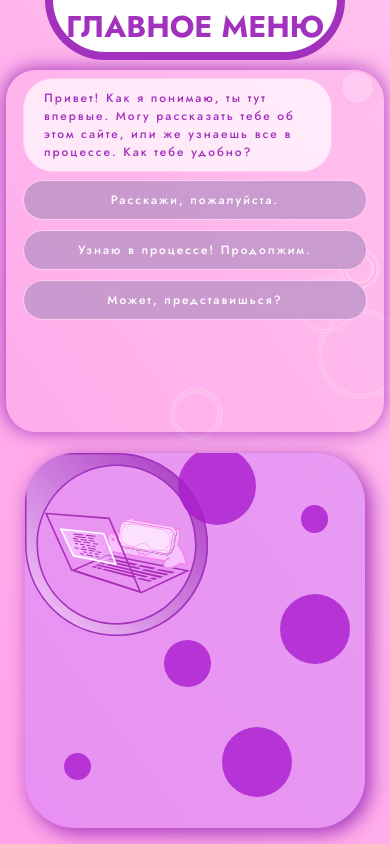
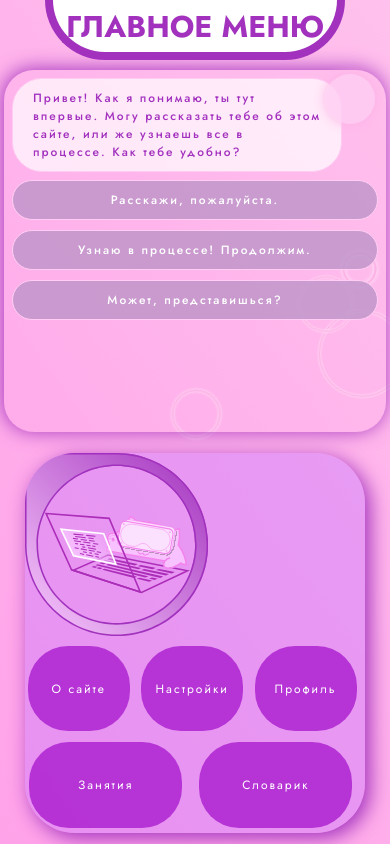
Before and after one commit to bambullbee/RUC, a React app: page / in a window 390 px wide. Both pictures are taken after a click on the button "ГЛАВНОЕ МЕНЮ". Shown: the top 844 px of the page. Built offline with nearby package versions, Linux system fonts and the light colour scheme.

Commit message:
adaptive display for widget window is in process

```diff
--- a/src/app/App.tsx
+++ b/src/app/App.tsx
@@ -4,18 +4,30 @@ import Header from "@/widgets/header/index";
 import Messanger from "@/widgets/messanger/index";
 import Widget from "@/widgets/widget/index";
 import GlobalBg from "./glogalBG/components/GlobalBg";
-import { useState } from "react";
-import Banner from "@/widgets/messanger/components/Banner";
+import { useEffect, useState } from "react";
+import Banner from "@/entities/Banner/components/Banner";
 
 const App = () => {
   const [isScrolling, setIsScrolling] = useState(false);
   const [isWidgetMenu, setIsWidgetMenu] = useState(false);
+  useEffect(() => {
+    function resizeHandler() {
+      if (
+        window.innerWidth > 992 &&
+        window.innerWidth / window.innerHeight < 2
+      ) {
+        setIsWidgetMenu(false);
+      }
+    }
+    window.addEventListener("resize", resizeHandler);
+    return () => window.removeEventListener("resize", resizeHandler);
+  }, []);
   return (
     <>
       <Header setIsWidgetMenu={setIsWidgetMenu} />
       <main>
         <Messanger isScrolling={isScrolling} setIsScrolling={setIsScrolling} />
-        <Widget />
+        <Widget isWidgetMenu={isWidgetMenu} />
         <button
           className="scroll-prevent-btn"
           style={{
--- /dev/null
+++ b/src/app/features/curerntLocationSlice.ts
@@ -0,0 +1,17 @@
+import { createSlice, PayloadAction } from "@reduxjs/toolkit";
+
+type currentLocation = "about" | "sett" | "prof" | "quests" | "dict" | "none";
+
+const currentLocationSlice = createSlice({
+  name: "currentLocation",
+  initialState: "none",
+  reducers: {
+    changeCurrentLocation(state, action: PayloadAction<currentLocation>) {
+      state = action.payload;
+    },
+  },
+});
+
+export const { changeCurrentLocation } = currentLocationSlice.actions;
+
+export default currentLocationSlice.reducer;
--- a/src/app/store.ts
+++ b/src/app/store.ts
@@ -2,9 +2,13 @@ import { configureStore } from "@reduxjs/toolkit";
 import type { Action, ThunkAction } from "@reduxjs/toolkit";
 
 import navigationReducer from "./features/navigationSlice";
+import currentLocationReducer from "./features/curerntLocationSlice";
 
 export const store = configureStore({
-  reducer: { navigation: navigationReducer },
+  reducer: {
+    navigation: navigationReducer,
+    currentLocation: currentLocationReducer,
+  },
 });
 
 export type AppStore = typeof store;
--- a/src/style.css
+++ b/src/style.css
@@ -31,6 +31,7 @@
   --header-nav-item-dropshadow-text: rgb(255, 0, 212);
   --fz1: 30px;
   --fz-lh: 2.5vmin;
+  --phone-container-width: 90vw;
 }
 
 body {
@@ -389,8 +390,7 @@ button span {
 
 .app-section {
   position: relative;
-  height: calc(50vh - 15px);
-  margin-bottom: 15px;
+  height: 50vh;
   width: 100%;
   max-width: 1600px;
   display: flex;
@@ -407,7 +407,7 @@ main {
 }
 
 .container {
-  width: 90vw;
+  width: var(--phone-container-width);
   margin: 0 auto;
   max-width: 1600px;
 }
@@ -432,12 +432,14 @@ main {
 .scroll-prevent-btn {
   position: absolute;
   z-index: 4;
-  right: 15px;
-  top: 0;
+  right: 20px;
+  top: 2px;
   width: 8vw;
   max-width: 112px;
+  min-width: 50px;
   height: 8vw;
   max-height: 112px;
+  min-height: 50px;
   margin: 0.5vmin;
   outline: none;
   border: none;
@@ -689,10 +691,59 @@ main {
 }
 
 .display-bg {
-  position: relative;
-  z-index: 1;
   width: 50%;
   height: 100%;
+}
+
+.menu {
+  position: relative;
+  z-index: 3;
+  height: 100%;
+  width: 100%;
+  margin-right: 20px;
+  display: grid;
+  grid-template-rows: 1fr 1fr;
+  grid-template-columns: repeat(6, 1fr);
+  grid-template-areas:
+    "a a b b c c"
+    "d d d e e e";
+}
+
+.menu-item {
+  display: flex;
+  color: white;
+  text-align: center;
+  width: 90%;
+  height: 90%;
+  padding: 5px;
+  margin: 2.5%;
+  border-radius: 40px;
+  background-color: var(--primary-HO-color);
+  font-size: var(--fz1);
+}
+
+.menu-item__inner {
+  margin: auto;
+}
+
+.menu-item:nth-child(1) {
+  grid-area: a;
+}
+
+.menu-item:nth-child(2) {
+  grid-area: b;
+}
+
+.menu-item:nth-child(3) {
+  grid-area: c;
+}
+
+.menu-item:nth-child(4) {
+  grid-area: d;
+}
+
+.menu-item:nth-child(5) {
+  grid-area: e;
 }
 
 .display-bg-bubble {
@@ -707,42 +758,42 @@ main {
 
 .dbb__1 {
   top: 16%;
-  left: 60%;
+  left: 81%;
   width: 7vmin;
   height: 7vmin;
 }
 
 .dbb__2 {
   top: 79%;
-  left: -80%;
+  left: 10%;
   width: 7vmin;
   height: 7vmin;
 }
 
 .dbb__3 {
   top: -3%;
-  left: -6%;
+  left: 46.5%;
   width: 20vmin;
   height: 20vmin;
 }
 
 .dbb__4 {
   top: 50%;
-  left: -20%;
+  left: 40%;
   width: 12vmin;
   height: 12vmin;
 }
 
 .dbb__5 {
   top: 37%;
-  left: 50%;
+  left: 75%;
   width: 18vmin;
   height: 18vmin;
 }
 
 .dbb__6 {
   top: 73%;
-  left: 15%;
+  left: 57%;
   width: 18vmin;
   height: 18vmin;
 }
@@ -772,12 +823,6 @@ main {
 
 /* MEDIAQUERIES */
 
-@media screen and (min-width: 1600px) {
-  .scroll-prevent-btn {
-    right: calc((100vw - 1575px) / 2);
-  }
-}
-
 @media (min-aspect-ratio: 3/5) {
   .cat {
     height: 100%;
@@ -802,42 +847,11 @@ main {
     height: 50%;
     width: 100%;
   }
-
-  .dbb__1 {
-    top: -72%;
-    left: 81%;
-  }
-
-  .dbb__2 {
-    top: 60%;
-    left: 11.5%;
-  }
-
-  .dbb__3 {
-    top: -103%;
-    left: 45%;
-  }
-
-  .dbb__4 {
-    top: 0%;
-    left: 41%;
-  }
-
-  .dbb__5 {
-    top: -25%;
-    left: 75%;
-  }
-
-  .dbb__6 {
-    top: 46%;
-    left: 58%;
-  }
 }
 
 @media (max-aspect-ratio: 2/3) {
   .messanger {
     padding: 3px 2%;
-    margin: 0 10px;
   }
 
   .answer {
@@ -847,8 +861,8 @@ main {
 }
 
 @media screen and (max-width: 992px), (min-aspect-ratio: 2/1) {
-  .container {
-    width: 97vw;
+  :root {
+    --phone-container-width: 97vw;
   }
 
   nav.narrow-nav {
@@ -905,6 +919,9 @@ main {
     padding: 0px;
     padding-top: 5px;
   }
+  .scroll-prevent-btn {
+    right: 25px;
+  }
 }
 
 @media screen and (max-width: 400px) {
@@ -914,13 +931,8 @@ main {
 }
 
 @media screen and (max-width: 768px) {
-  .container {
-    width: 97vw;
-  }
-
   .app-section {
-    height: calc(50vh - 5px);
-    margin-bottom: 5px;
+    height: 50vh;
   }
 
   .choose-answer {
@@ -932,15 +944,125 @@ main {
   }
 }
 
+@media screen and (max-width: 660px) {
+  .scroll-prevent-btn {
+    right: 13px;
+  }
+}
+
+@media screen and (min-width: 1600px) {
+  :root {
+    --phone-container-width: 1600px;
+  }
+  .scroll-prevent-btn {
+    right: calc((100vw - 1575px) / 2);
+  }
+  .messanger {
+    padding: 10px 20px;
+  }
+}
+
+@media (min-aspect-ratio: 3 / 1.618) {
+  .dbb__1 {
+    top: 10%;
+    left: 90%;
+  }
+
+  .dbb__2 {
+    top: 79%;
+    left: 30%;
+  }
+
+  .dbb__3 {
+    top: -3%;
+    left: 65%;
+  }
+
+  .dbb__4 {
+    top: 43%;
+    left: 45%;
+  }
+
+  .dbb__5 {
+    top: 37%;
+    left: 85%;
+  }
+
+  .dbb__6 {
+    top: 65%;
+    left: 60%;
+  }
+}
+
+@media (max-aspect-ratio: 1.2/1) and (min-aspect-ratio: 3/5.01) {
+  .menu {
+    grid-template-areas: "a" "b" "c" "d" "e";
+    grid-template-columns: 1fr;
+    grid-template-rows: repeat(5, 1fr);
+  }
+
+  .menu-item {
+    height: 80%;
+    margin: 2% auto;
+    width: 80%;
+  }
+}
+
+@media (max-aspect-ratio: 1/0.7) {
+  main {
+  }
+  .menu {
+    grid-template-areas: "a" "b" "c" "d" "e";
+    grid-template-columns: 1fr;
+    grid-template-rows: repeat(5, 1fr);
+  }
+  .menu-item:nth-child(4) {
+    /* position: absolute;
+    z-index: 3;
+    left: -100%;
+    top: 0; */
+  }
+  .menu-item:nth-child(5) {
+  }
+}
+
+@media (max-aspect-ratio: 3/5) {
+  .menu {
+    grid-template-areas: "a a b b c c" "d d d e e e";
+    grid-template-columns: repeat(6, 1fr);
+    grid-template-rows: 1fr 1fr;
+  }
+}
+
+@media (min-aspect-ratio: 3/5) and (max-aspect-ratio: 4/5) {
+  main {
+    /* background-color: red; */
+  }
+  .menu {
+    display: flex;
+    flex-direction: column;
+    height: calc(97vw * 0.9 / 2);
+  }
+
+  .menu-item:nth-child(4) {
+    height: calc((50vh * 0.9 - (var(--phone-container-width) * 0.9 / 2)));
+    position: absolute;
+    z-index: 1;
+    top: calc(var(--phone-container-width) * 0.9 / 2);
+    left: -90%;
+  }
+  .menu-item:nth-child(5) {
+    position: absolute;
+    z-index: 1;
+    top: calc(var(--phone-container-width) * 0.9 / 2);
+    left: 10%;
+  }
+}
+
 @media screen and (min-width: 480px) {
   :root {
     --fz1: 12px;
   }
-  /* .dialogue-window,
-  .app-section,
-  .answer {
-    font-size: 12px;
-  } */
 }
 
 @media screen and (max-width: 480px) {
@@ -950,34 +1072,18 @@ main {
 }
 
 @media screen and (min-width: 768px) {
-  /* .dialogue-window,
-  .app-section,
-  .answer {
-    font-size: 15px;
-  } */
   :root {
     --fz1: 15px;
   }
 }
 
 @media screen and (min-width: 992px) {
-  /* .dialogue-window,
-  .app-section,
-  .answer {
-    font-size: 20px;
-  } */
-
   :root {
     --fz1: 20px;
   }
 }
 
 @media screen and (min-width: 1280px) {
-  /* .dialogue-window,
-  .app-section,
-  .answer {
-    font-size: 30px;
-  } */
   :root {
     --fz1: 30px;
   }
--- a/src/widgets/header/Header.tsx
+++ b/src/widgets/header/Header.tsx
@@ -24,7 +24,12 @@ const Header = memo(({ setIsWidgetMenu }: headerPropsI) => {
         })}
       </nav>
       <nav className="narrow-nav">
-        <button className="header-btn">
+        <button
+          className="header-btn"
+          onClick={() => {
+            setIsWidgetMenu((prevState) => !prevState);
+          }}
+        >
           Главное меню
           <NarrowHeaderDecor />
         </button>
--- a/src/widgets/messanger/Messanger.tsx
+++ b/src/widgets/messanger/Messanger.tsx
@@ -15,7 +15,7 @@ import data from "@/app/data/data";
 
 import Message from "./UI/Message";
 import Answer from "./UI/Answer";
-import Banner from "./components/Banner";
+import Banner from "../../entities/Banner/components/Banner";
 
 function isEventSupported(eventName: keyof HTMLDivElement) {
   var el = document.createElement("div");
--- a/src/widgets/widget/UI/MenuItem.tsx
+++ b/src/widgets/widget/UI/MenuItem.tsx
@@ -0,0 +1,15 @@
+import React from "react";
+
+interface menuItemPropsI {
+  text: string;
+}
+
+const MenuItem = ({ text }: menuItemPropsI) => {
+  return (
+    <div className="menu-item">
+      <div className="menu-item__inner">{text}</div>
+    </div>
+  );
+};
+
+export default MenuItem;
--- a/src/widgets/widget/Widget.tsx
+++ b/src/widgets/widget/Widget.tsx
@@ -1,15 +1,19 @@
 import React, { memo } from "react";
 import SvgS from "./components/SvgS";
-import BgDisplay from "./components/Display";
+import Display from "./components/Display";
 
-const WIdget = memo(() => {
+interface widgetPropsI {
+  isWidgetMenu: boolean;
+}
+
+const Widget = memo(({ isWidgetMenu }: widgetPropsI) => {
   return (
     <section className="app-section container" aria-label="Виджет">
       <div className="right">
         <div className="phone-container">
           <div className="phone">
             <SvgS />
-            <BgDisplay />
+            <Display isWidgetMenu={isWidgetMenu} />
           </div>
         </div>
       </div>
@@ -17,4 +21,4 @@ const WIdget = memo(() => {
   );
 });
 
-export default WIdget;
+export default Widget;
--- a/src/widgets/widget/components/Display.tsx
+++ b/src/widgets/widget/components/Display.tsx
@@ -1,17 +1,24 @@
-import React, { useMemo } from "react";
+import React, { memo } from "react";
 
 import Bubble from "../UI/Bubble";
+import DisplayMenu from "./DisplayMenu";
 
-const Display = () => {
-  const displayEntities = useMemo(() => {
-    let entities = [];
+interface displayPropsI {
+  isWidgetMenu: boolean;
+}
+
+const Display = memo(({ isWidgetMenu }: displayPropsI) => {
+  let entities;
+  if (!isWidgetMenu) {
+    entities = [];
     for (let e = 1; e < 7; e++) {
       entities.push(<Bubble classNameIndex={e} key={e} />);
     }
-    return entities;
-  }, []);
+  } else {
+    entities = <DisplayMenu />;
+  }
 
-  return <div className="display-bg">{displayEntities}</div>;
-};
+  return <div className="display-bg">{entities}</div>;
+});
 
 export default Display;
--- /dev/null
+++ b/src/widgets/widget/components/DisplayMenu.tsx
@@ -0,0 +1,15 @@
+import React, { useMemo } from "react";
+import MenuItem from "../UI/MenuItem";
+
+const titles = ["О сайте", "Настройки", "Профиль", "Занятия", "Словарик"];
+
+const DisplayMenu = () => {
+  const entities = useMemo(() => {
+    return titles.map((el) => {
+      return <MenuItem text={el} />;
+    });
+  }, []);
+  return <div className="menu">{entities}</div>;
+};
+
+export default DisplayMenu;
```
Also changed, not shown: src/entities/Banner/components/Banner.tsx (renamed from src/widgets/messanger/components/Banner.tsx).
